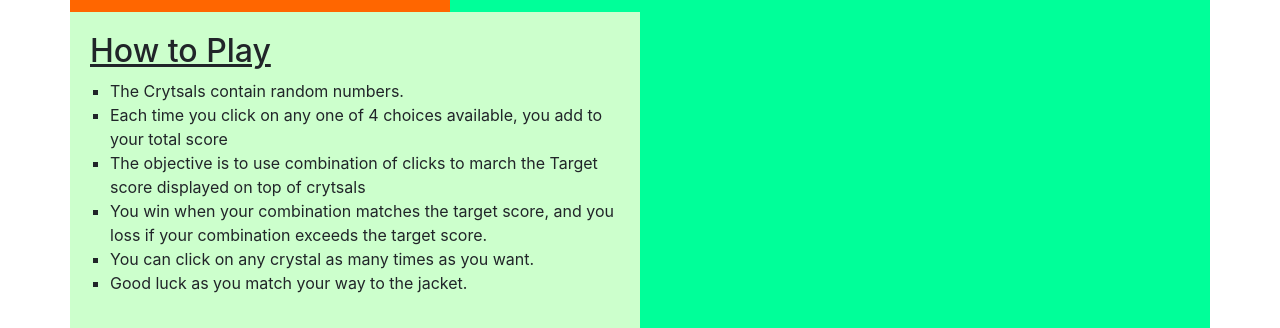
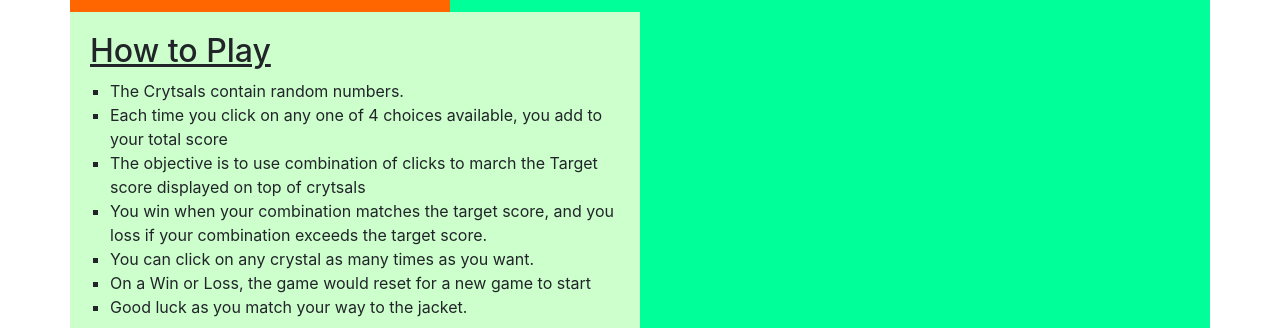
Before and after one commit to osyBodife/unit-4-game, a plain HTML site: page index.html in a window 1280 px wide. Shown: the part 74-402 px from the top of the page. Drawn offline with nearby package versions, Linux system fonts and the light colour scheme.

Commit message:
upload modified index.html file

```diff
--- a/index.html
+++ b/index.html
@@ -40,6 +40,7 @@
                         <li>The objective is to use combination of clicks to march the Target score displayed on top of crytsals</li>
                         <li>You win when your combination matches the target score, and you loss if your combination exceeds the target score.</li>
                         <li>You can click on any crystal as many times as you want.</li>
+                        <li>On a Win or Loss, the game would reset for a new game to start</li>
                         <li>Good luck as you match your way to the jacket.</ol>
 
 
```
